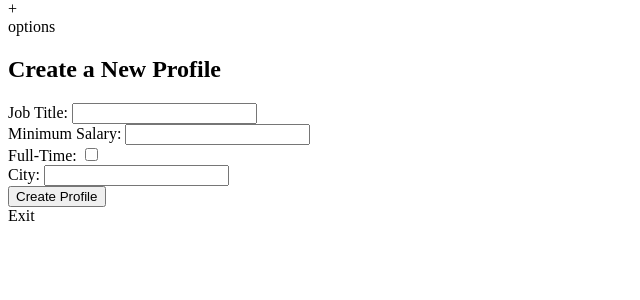
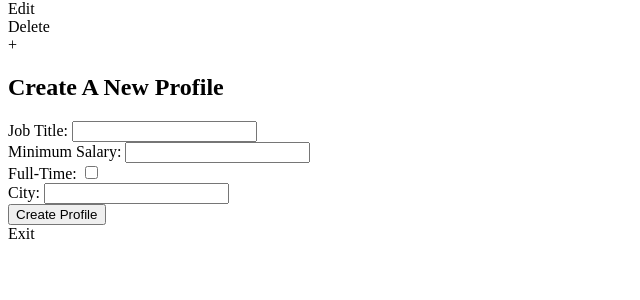
Before and after one commit to HaashimH1/deploma4, a Django app: page /dashboard/ in a window 1280 px wide. Shown: the part 26-326 px from the top of the page, without its empty margins (0-640 px from the left). Run offline with Django 5.2, Linux system fonts and the light colour scheme; a user stored in the database is signed in.

Commit message:
feat: edit/delete profile functionality, better styling

```diff
--- a/profiles/utils.py
+++ b/profiles/utils.py
@@ -4,9 +4,6 @@
 def get_profiles_for_user(user):
     """Retrieve all profiles for a given user."""
     return Profile.objects.filter(user=user)
-
-def get_profiles_count(user):
-    return len(Profile.objects.filter(user=user))
 
 def create_profile(user, job_title, min_salary, is_full_time, city):
     """Create a new profile for a user."""
--- a/users/templates/dashboard.html
+++ b/users/templates/dashboard.html
@@ -13,11 +13,7 @@
 
     <div class="dashboard-segment profiles-selection-container">
 
-        {% if profiles_count < 5 %}
-        <div class="profile-add-container">
-            +
-        </div>
-        {% endif %}
+
 
         {% for profile in profiles %}
         <form method="post" class="profile-container">
@@ -30,14 +26,23 @@
         </form>
         {% endfor %}
 
+        <div class="edit-delete-profile-container">
+            <div class="edit-profile-container">Edit</div>
+            <div class="delete-profile-container">Delete</div>
+        </div>
+
+
+        {% if profiles_count < 5 %}
+        <div class="profile-add-container">
+            +
+        </div>
+        {% endif %}
+
 
 
     </div>
 
-    <div class="dashboard-segment dashboard-options-container">
-        options
-
-    </div>
+    <div class="dashboard-divider"></div>
 
     <div class="dashboard-segment dashboard-content-container">
         {% for profile in profiles %}
@@ -53,27 +58,27 @@
 
 </div>
 
-<div class="create-profile-container">
-    <h2>Create a New Profile</h2>
-    <form method="post" class="create-profile-form">
+<div class="create-profile">
+    <h2>Create A New Profile</h2>
+    <form method="post" class="profile-form">
         {% csrf_token %}
 
-        <div class="create-profile-fields-container">
+        <div class="profile-fields-container">
             <label for="job_title">Job Title:</label>
             <input type="text" id="job_title" name="job_title" required>
         </div>
 
-        <div class="create-profile-fields-container">
+        <div class="profile-fields-container">
             <label for="min_salary">Minimum Salary:</label>
             <input type="number" id="min_salary" name="min_salary">
         </div>
 
-        <div class="create-profile-fields-container">
+        <div class="profile-fields-container">
             <label for="is_full_time">Full-Time:</label>
             <input type="checkbox" id="is_full_time" name="is_full_time">
         </div>
 
-        <div class="create-profile-fields-container">
+        <div class="profile-fields-container">
             <label for="city">City:</label>
             <input type="text" id="city" name="city" required>
         </div>
@@ -85,4 +90,59 @@
 
     </form>
 </div>
+
+{% for profile in profiles %}
+{% if profile.active %}
+<div class="edit-profile">
+    <h2>Edit this Profile</h2>
+    <form method="post" class="profile-form">
+        {% csrf_token %}
+
+        <div class="profile-fields-container">
+            <label for="job_title">Job Title:</label>
+            <input type="text" id="job_title" name="job_title" value="{{profile.job_title}}" required>
+        </div>
+
+        <div class="profile-fields-container">
+            <label for="min_salary">Minimum Salary:</label>
+            <input type="number" id="min_salary" name="min_salary" value="{{profile.min_salary}}" required>
+        </div>
+
+        <div class="profile-fields-container">
+            <label for="is_full_time">Full-Time:</label>
+            <input type="checkbox" id="is_full_time" name="is_full_time" {% if profile.is_full_time %} checked {% endif %}>
+        </div>
+
+        <div class="profile-fields-container">
+            <label for="city">City:</label>
+            <input type="text" id="city" name="city" value="{{profile.city}}" required>
+        </div>
+
+        <input type="hidden" name="profile_id" value="{{ profile.id }}">
+
+        <div class="pop-up-options-container">
+            <button type="submit" name="edit_profile">Save</button>
+            <div class="exit-popup-container">Exit</div>
+        </div>
+
+    </form>
+</div>
+
+
+<div class="delete-profile-popup-container">
+
+    <p>Are you sure you want to delete:</p>
+    <p style="color: red;">{{ profile.job_title }}</p>
+    <form method="post" class="pop-up-options-container">
+        {% csrf_token %}
+        <input type="hidden" name="profile_id" value="{{ profile.id }}">
+        <button type="submit" name="delete_profile" class="delete-profile-confirm">Confirm</button>
+        <div class="exit-popup-container">Exit</div>
+    </form>
+
+</div>
+
+{% endif %}
+{% endfor%}
+
 {% endblock %}
--- a/users/views.py
+++ b/users/views.py
@@ -48,7 +48,6 @@
 
     profiles = get_profiles_for_user(request.user)  # Get all profiles for the user
     profiles_count = len(profiles) # Get the amount of profiles for the user
-    print(f"there are {profiles_count}, type is {type(profiles_count)}")
 
     # Handle creating a profile
     if request.method == 'POST' and 'create_profile' in request.POST:
```
Also changed, not shown: static/css/style.css (+93 -18 lines), static/js/custom.js (+14 -2 lines).
